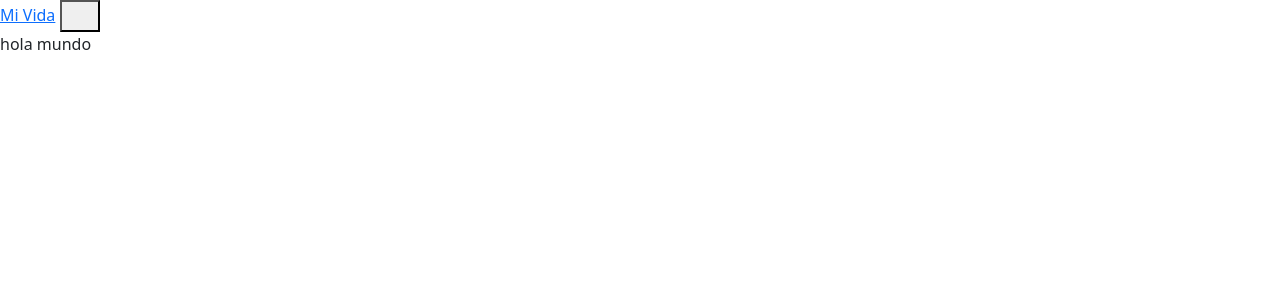
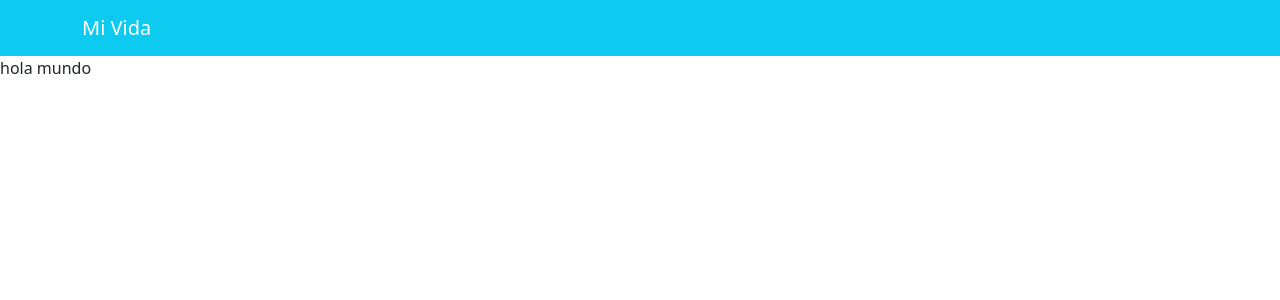
Before and after one commit to nocivescience/django_postgre_v2, a Django app: page / in a window 1280 px wide. Shown: the top 300 px of the page. Run offline with Django 4.2, Linux system fonts and the light colour scheme.

Commit message:
listo hasta el _navbar

```diff
--- a/portfolio/templates/partials/_navbar.html
+++ b/portfolio/templates/partials/_navbar.html
@@ -1,8 +1,8 @@
 {% load static %}
-<nav class="">
-    <div class="">
-        <a href="" class="">Mi Vida</a>
-        <button>
+<nav class="navbar navbar-expand-lg navbar-dark bg-info">
+    <div class="container">
+        <a href="" class="navbar-brand">Mi Vida</a>
+        <button class="navbar-toggler" type="button">
             <span class="navbar-toggler-icon"></span>
         </button>
     </div>
```
